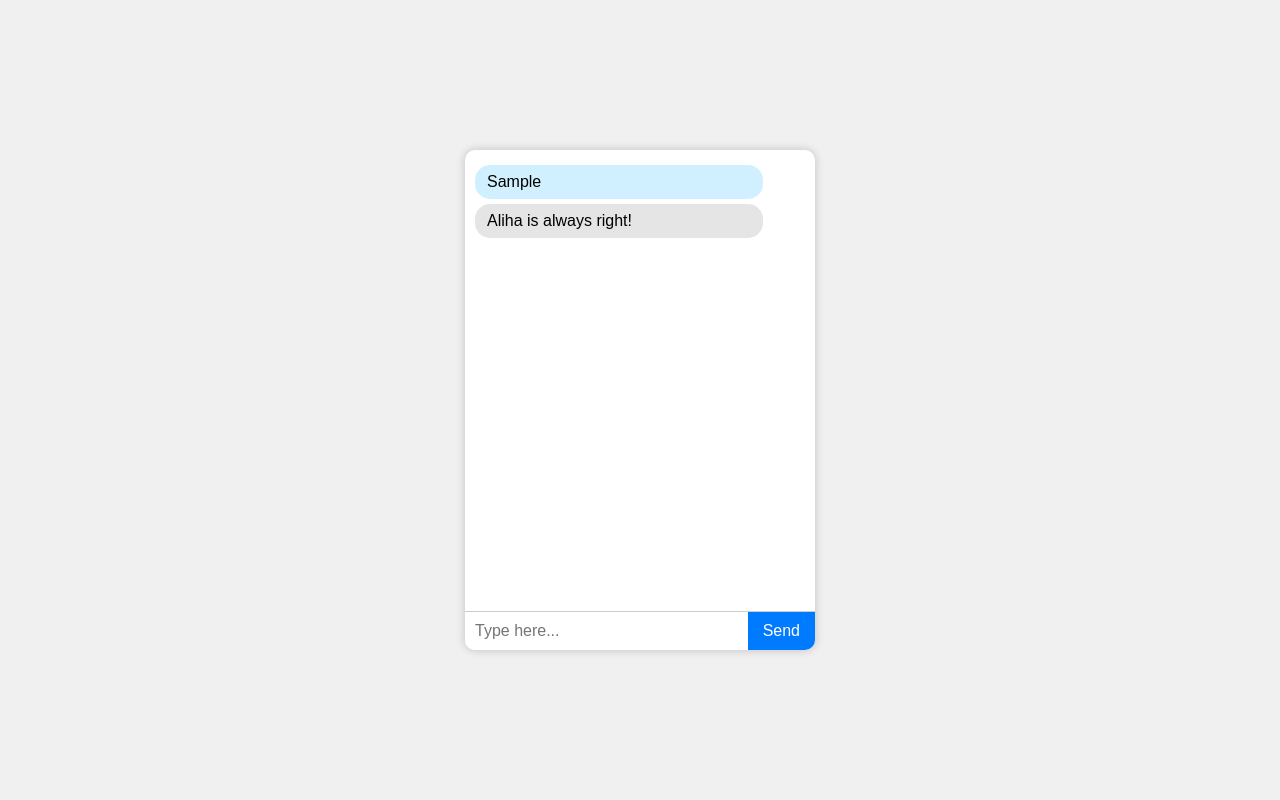
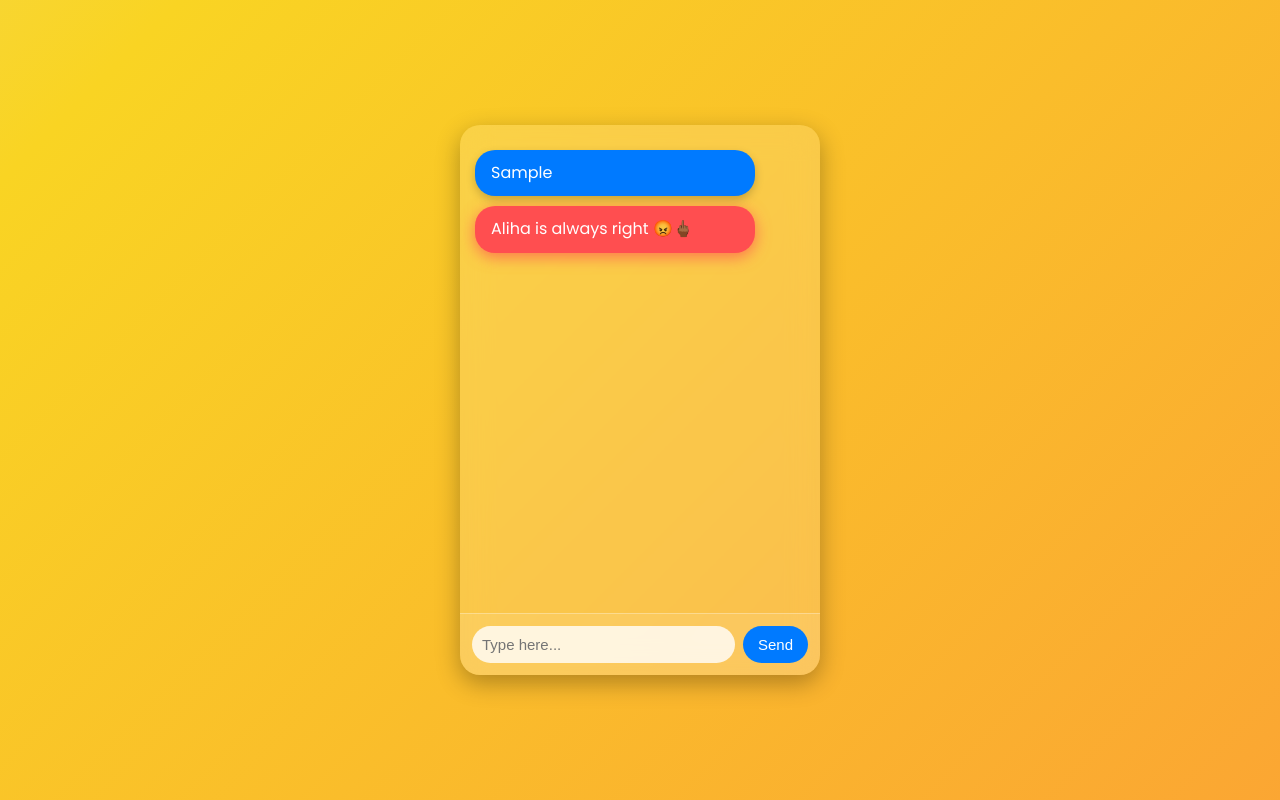
Before and after one commit to aqsa-mazhar/Bot., a plain HTML site: page index.html in a window 1280 px wide. Both pictures are taken after typing "Sample" into the empty fields and a click on the button "Send". Drawn offline with Linux system fonts and the light colour scheme.

Commit message:
Update.html

```diff
--- a/index.html
+++ b/index.html
@@ -2,63 +2,114 @@
 <html>
 <head>
 <meta charset="UTF-8">
-<title>Rano ka bot</title>
+<title>Aliha Bot 😡🖕🏾</title>
+<link href="https://fonts.googleapis.com/css2?family=Poppins:wght@400;600&display=swap" rel="stylesheet">
 <style>
     body {
-        font-family: sans-serif;
-        background: #f0f0f0;
+        font-family: 'Poppins', sans-serif;
+        background: linear-gradient(-45deg, #ff4e50, #fc913a, #f9d423, #eaeaea);
+        background-size: 400% 400%;
+        animation: gradientBG 12s ease infinite;
         display: flex;
         justify-content: center;
         align-items: center;
         height: 100vh;
         margin: 0;
     }
+    @keyframes gradientBG {
+        0% { background-position: 0% 50%; }
+        50% { background-position: 100% 50%; }
+        100% { background-position: 0% 50%; }
+    }
     #chatbox {
-        width: 350px;
-        height: 500px;
-        background: white;
-        border-radius: 10px;
+        width: 360px;
+        height: 550px;
+        background: rgba(255, 255, 255, 0.15);
+        border-radius: 20px;
+        backdrop-filter: blur(15px);
         display: flex;
         flex-direction: column;
         overflow: hidden;
-        box-shadow: 0 0 10px rgba(0,0,0,0.2);
+        box-shadow: 0 8px 25px rgba(0,0,0,0.3);
     }
     #messages {
         flex: 1;
-        padding: 10px;
+        padding: 15px;
         overflow-y: auto;
     }
     .msg {
-        margin: 5px 0;
-        padding: 8px 12px;
-        border-radius: 15px;
-        max-width: 80%;
+        margin: 10px 0;
+        padding: 12px 16px;
+        border-radius: 20px;
+        max-width: 75%;
+        line-height: 1.4;
+        animation: bounceIn 0.3s ease;
+    }
+    @keyframes bounceIn {
+        0% { transform: scale(0.8); opacity: 0; }
+        100% { transform: scale(1); opacity: 1; }
     }
     .user {
-        background: #d1f0ff;
+        background: #007aff;
+        color: white;
         align-self: flex-end;
+        box-shadow: 0 4px 10px rgba(0,0,0,0.2);
     }
     .bot {
-        background: #e5e5e5;
+        background: #ff4e50;
+        color: white;
         align-self: flex-start;
+        box-shadow: 0 4px 15px rgba(255,78,80,0.7);
+    }
+    #typing {
+        display: flex;
+        align-items: center;
+        margin-left: 10px;
+        margin-bottom: 10px;
+    }
+    .dot {
+        height: 8px;
+        width: 8px;
+        margin: 0 3px;
+        background-color: #999;
+        border-radius: 50%;
+        display: inline-block;
+        animation: bounce 1.4s infinite;
+    }
+    .dot:nth-child(2) { animation-delay: 0.2s; }
+    .dot:nth-child(3) { animation-delay: 0.4s; }
+    @keyframes bounce {
+        0%, 80%, 100% { transform: scale(0); }
+        40% { transform: scale(1); }
     }
     #inputBar {
         display: flex;
-        border-top: 1px solid #ccc;
+        padding: 12px;
+        border-top: 1px solid rgba(255,255,255,0.3);
+        background: rgba(255,255,255,0.1);
     }
     input {
         flex: 1;
         border: none;
         padding: 10px;
-        font-size: 16px;
+        font-size: 15px;
+        border-radius: 20px;
+        background: rgba(255,255,255,0.8);
+        outline: none;
+        margin-right: 8px;
     }
     button {
         background: #007aff;
         color: white;
         border: none;
         padding: 10px 15px;
-        font-size: 16px;
+        font-size: 15px;
+        border-radius: 20px;
         cursor: pointer;
+        transition: background 0.2s ease;
+    }
+    button:hover {
+        background: #0051c6;
     }
 </style>
 </head>
@@ -66,6 +117,9 @@
 
 <div id="chatbox">
     <div id="messages"></div>
+    <div id="typing" style="display: none;">
+        <span class="dot"></span><span class="dot"></span><span class="dot"></span>
+    </div>
     <div id="inputBar">
         <input id="userInput" placeholder="Type here...">
         <button onclick="sendMessage()">Send</button>
@@ -81,9 +135,12 @@ function sendMessage() {
     addMessage(text, "user");
     input.value = "";
 
+    document.getElementById("typing").style.display = "flex";
+
     setTimeout(() => {
-        addMessage("Aliha is always right!", "bot");
-    }, 500);
+        document.getElementById("typing").style.display = "none";
+        addMessage("Aliha is always right 😡🖕🏾", "bot");
+    }, 1200);
 }
 
 function addMessage(text, type) {
@@ -91,7 +148,7 @@ function addMessage(text, type) {
     msgDiv.className = `msg ${type}`;
     msgDiv.innerText = text;
     document.getElementById("messages").appendChild(msgDiv);
-    msgDiv.scrollIntoView();
+    msgDiv.scrollIntoView({ behavior: "smooth" });
 }
 </script>
 
```
